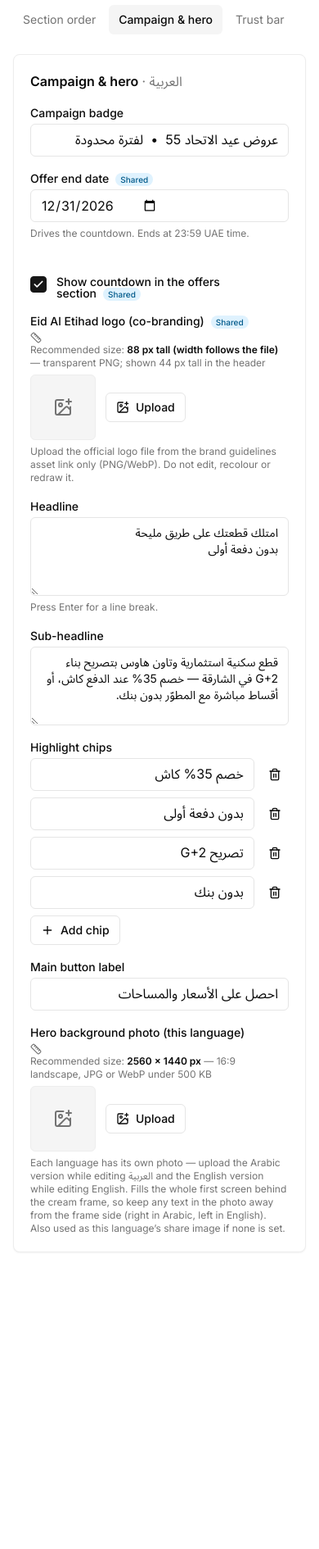
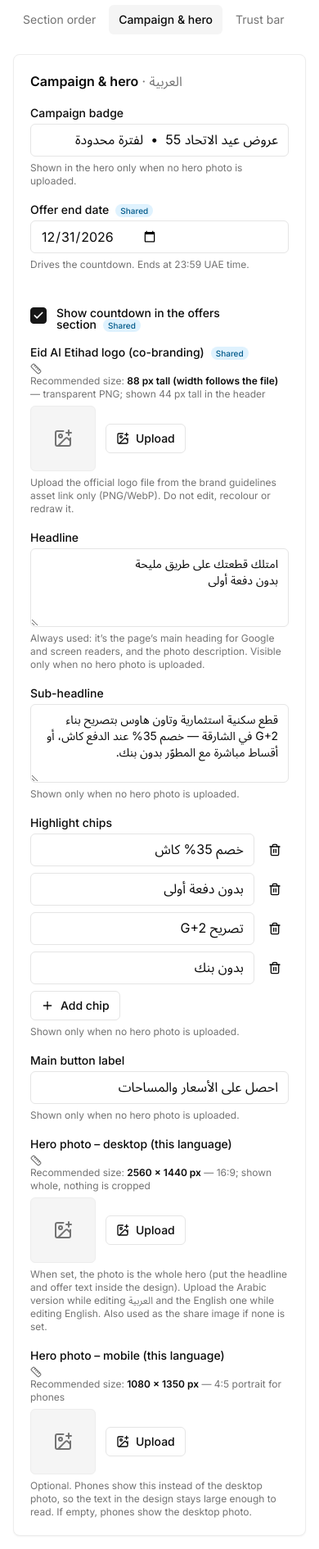
Before and after one commit to ahmmedhashem/eid-al-etihad-offer, a Laravel app: page /dashboard/content in a window 390 px wide. Shown: the part 409-2299 px from the top of the page at 82% size. Before the commit the page ends 1937 px from the top, so only its background shows below. Run offline with Laravel 12, Linux system fonts and the light colour scheme; a user stored in the database is signed in; data comes from the database, SQL or seed files in the repository; data that the repository does not hold is empty; style sheets or scripts are compiled from the project's sources; some libraries are stand-ins or nearby versions.

Commit message:
Hero is the photo only; header no longer wraps; drop "available plots"
- Hero: with a photo uploaded, the photo is the whole hero, shown uncropped
  (real width/height from the server, so no layout shift); the cream text
  frame only appears when no photo is set. Headline kept as a hidden h1 for
  Google and screen readers.
- New optional per-language mobile hero photo (1080 × 1350) via <picture>;
  preloads split by media query
- Header: no wrapping or clipping — nowrap text, smaller logos, full nav
  from 1280px, phone number from 1536px
- Plot cards: removed the "available plots" row and its dashboard field
- Content cache key now includes a fingerprint of the defaults, so a deploy
  that adds fields never serves an older cached shape (was a 500)

Co-Authored-By: Claude Opus 5.5 <noreply@anthropic.com>

```diff
--- a/app/Http/Requests/Admin/UpdateContentRequest.php
+++ b/app/Http/Requests/Admin/UpdateContentRequest.php
@@ -69,6 +69,7 @@ class UpdateContentRequest extends FormRequest
             'content.campaign.cobrand_logo' => $image,
             'content.seo.og_image' => $image,
             'content.hero.image' => $image,
+            'content.hero.image_mobile' => $image,
             'content.project.image' => $image,
             'content.plots.image' => $image,
             'content.gallery.images' => ['array', 'max:24'],
--- a/app/Support/EnglishContent.php
+++ b/app/Support/EnglishContent.php
@@ -39,6 +39,7 @@ class EnglishContent
                 'chips' => ['35% off cash', 'No down payment', 'G+2 permit', 'No bank'],
                 'cta_label' => 'Get prices & plot sizes',
                 'image' => null,
+                'image_mobile' => null,
             ],
             'stats' => [
                 ['value' => 'Since 2002', 'label' => 'In the real estate market'],
--- a/app/Support/LandingContent.php
+++ b/app/Support/LandingContent.php
@@ -40,7 +40,7 @@ class LandingContent
     ];
 
     /** Fields that are legitimately null when empty; every other empty value is stored as "". */
-    private const NULLABLE_KEYS = ['logo', 'cobrand_logo', 'og_image', 'image', 'url', 'offer_ends_at'];
+    private const NULLABLE_KEYS = ['logo', 'cobrand_logo', 'og_image', 'image', 'image_mobile', 'url', 'offer_ends_at'];
 
     public static function get(string $locale = 'ar'): array
     {
@@ -109,9 +109,16 @@ class LandingContent
         return $locale === 'ar' ? 'landing' : "landing_{$locale}";
     }
 
+    /**
+     * The key includes a fingerprint of the defaults, so a deploy that adds or changes content fields
+     * never serves an older cached shape (which would miss the new keys).
+     */
     private static function cacheKey(string $locale): string
     {
-        return "landing_content_{$locale}";
+        static $fingerprint = [];
+        $fingerprint[$locale] ??= substr(md5(serialize([self::defaults('ar'), self::defaults($locale), self::SHARED])), 0, 12);
+
+        return "landing_content_{$locale}_{$fingerprint[$locale]}";
     }
 
     private static function stored(string $locale): array
@@ -259,6 +266,7 @@ class LandingContent
                 'chips' => ['خصم 35% كاش', 'بدون دفعة أولى', 'تصريح G+2', 'بدون بنك'],
                 'cta_label' => 'احصل على الأسعار والمساحات',
                 'image' => null, // per language: each page can use its own hero photo
+                'image_mobile' => null, // optional portrait version for phones (per language)
             ],
             'stats' => [
                 ['value' => 'منذ 2002', 'label' => 'خبرة في السوق العقاري'],
--- a/resources/js/landing/sections.tsx
+++ b/resources/js/landing/sections.tsx
@@ -40,7 +40,10 @@ function LanguageSwitch({ className }: { className?: string }) {
                 e.preventDefault();
                 window.location.href = otherUrl + window.location.search;
             }}
-            className={cn('text-ink/80 hover:text-ink rounded-md px-2 py-1 text-[15px] font-semibold underline-offset-4 hover:underline', className)}
+            className={cn(
+                'text-ink/80 hover:text-ink rounded-md px-2 py-1 text-[15px] font-semibold whitespace-nowrap underline-offset-4 hover:underline',
+                className,
+            )}
         >
             {ui.switchLabel}
         </a>
@@ -51,11 +54,13 @@ const telHref = (phone: string) => `tel:${phone.replace(/[^\d+]/g, '')}`;
 
 function BrandLogo({ content, light }: P & { light?: boolean }) {
     const b = content.brand;
-    if (b.logo) return <img src={b.logo} alt={b.name} className="h-11 w-auto" />;
+    if (b.logo) return <img src={b.logo} alt={b.name} className="h-10 w-auto sm:h-11" />;
     return (
         <div className="flex flex-col leading-tight">
-            <span className={cn('text-xl font-extrabold sm:text-[26px]', light ? 'text-white' : 'text-ink')}>{b.name}</span>
-            <span className={cn('font-en text-[10px] font-semibold tracking-wide', light ? 'text-ochre' : 'text-terra-dark')}>{b.name_en}</span>
+            <span className={cn('text-lg font-extrabold whitespace-nowrap sm:text-[22px]', light ? 'text-white' : 'text-ink')}>{b.name}</span>
+            <span className={cn('font-en text-[10px] font-semibold tracking-wide whitespace-nowrap', light ? 'text-ochre' : 'text-terra-dark')}>
+                {b.name_en}
+            </span>
         </div>
     );
 }
@@ -75,36 +80,37 @@ export function Header({ content }: P) {
 
     return (
         <header className={cn('border-line bg-cream/95 sticky top-0 z-40 border-b backdrop-blur transition-shadow', scrolled && 'shadow-md')}>
-            <Container className="flex h-[76px] items-center justify-between gap-6">
+            <Container className="flex h-[76px] items-center justify-between gap-4 xl:gap-6">
                 {/* Co-branding lock-up: company logo | divider | official Eid Al Etihad logo (uploaded in the dashboard) */}
-                <div className="flex items-center gap-4">
+                <div className="flex shrink-0 items-center gap-3 sm:gap-4">
                     <BrandLogo content={content} />
                     {content.campaign.cobrand_logo && (
                         <>
-                            <span className="bg-ink/30 h-10 w-px" aria-hidden />
-                            <img src={content.campaign.cobrand_logo} alt={ui.cobrandAlt} className="h-11 w-auto" />
+                            <span className="bg-ink/30 h-9 w-px" aria-hidden />
+                            <img src={content.campaign.cobrand_logo} alt={ui.cobrandAlt} className="h-9 w-auto sm:h-11" />
                         </>
                     )}
                 </div>
-                <nav className="hidden items-center gap-8 lg:flex" aria-label={ui.navLabel}>
+                {/* Full nav only where it fits on one line; smaller screens use the CTA + language switch */}
+                <nav className="hidden items-center gap-6 xl:flex" aria-label={ui.navLabel}>
                     {navItems(ui, enabled).map((n) => (
-                        <a key={n.key} href={`#${n.key}`} className="text-ink/80 hover:text-ink text-base font-medium">
+                        <a key={n.key} href={`#${n.key}`} className="text-ink/80 hover:text-ink text-[15px] font-medium whitespace-nowrap">
                             {n.label}
                         </a>
                     ))}
                 </nav>
-                <div className="flex items-center gap-3 sm:gap-5">
+                <div className="flex shrink-0 items-center gap-3 sm:gap-4">
                     <a
                         id={TRACKING_IDS.callHeader}
                         href={telHref(content.brand.phone)}
                         onClick={() => trackCall('header', locale)}
                         dir="ltr"
-                        className="text-ink hover:text-terra hidden font-bold xl:inline"
+                        className="text-ink hover:text-terra hidden font-bold whitespace-nowrap 2xl:inline"
                     >
                         {content.brand.phone}
                     </a>
                     <LanguageSwitch />
-                    <CtaButton onClick={goToForm} className="hidden min-h-11 px-5 py-2 text-[15px] sm:inline-flex">
+                    <CtaButton onClick={goToForm} className="hidden min-h-11 px-5 py-2 text-[15px] whitespace-nowrap sm:inline-flex">
                         {ui.book}
                     </CtaButton>
                 </div>
@@ -114,6 +120,46 @@ export function Header({ content }: P) {
 }
 
 export function Hero({ content }: P) {
+    const h = content.hero;
+    // With a hero photo, the photo IS the hero (its text is part of the design): show it whole, never cropped.
+    if (h.image) {
+        const title = h.title.replace(/\s*\n\s*/g, ' ');
+        const [w, hgt] = h.image_size ?? [2560, 1440];
+        const mobileSet = h.image_mobile ? (srcSetFor(h.image_mobile) ?? h.image_mobile) : null;
+        return (
+            <section className="bg-slate relative">
+                {/* The visible text is inside the photo; keep a real headline for Google and screen readers. */}
+                <h1 className="sr-only">{title}</h1>
+                <picture>
+                    {mobileSet && (
+                        <source
+                            media="(max-width: 767px)"
+                            srcSet={mobileSet}
+                            sizes="100vw"
+                            width={h.image_mobile_size?.[0] ?? 1080}
+                            height={h.image_mobile_size?.[1] ?? 1350}
+                        />
+                    )}
+                    <img
+                        src={h.image}
+                        srcSet={srcSetFor(h.image)}
+                        sizes="100vw"
+                        width={w}
+                        height={hgt}
+                        alt={title}
+                        fetchPriority="high"
+                        decoding="async"
+                        className="block h-auto w-full"
+                    />
+                </picture>
+            </section>
+        );
+    }
+    return <HeroTextFrame content={content} />;
+}
+
+/** Fallback hero (no photo uploaded yet): brand gradient with the text frame. */
+function HeroTextFrame({ content }: P) {
     const h = content.hero;
     return (
         // Full-bleed background photo filling the first screen (below the sticky header).
@@ -351,7 +397,6 @@ export function Plots({ content }: P) {
                                 {[
                                     [ui.areaFrom, it.area],
                                     [ui.permit, it.permit],
-                                    [ui.available, it.count],
                                 ].map(([k, v]) => (
                                     <div key={k} className="flex items-center justify-between border-t border-white/10 py-3.5">
                                         <dt className="text-base text-white">{k}</dt>
--- a/resources/js/landing/types.ts
+++ b/resources/js/landing/types.ts
@@ -25,6 +25,10 @@ export interface LandingContent {
         chips: string[];
         cta_label: string;
         image: string | null;
+        image_mobile: string | null;
+        /** [width, height] added by the server for uploaded photos */
+        image_size?: [number, number] | null;
+        image_mobile_size?: [number, number] | null;
     };
     stats: { value: string; label: string }[];
     offers: {
--- a/resources/js/pages/admin/content.tsx
+++ b/resources/js/pages/admin/content.tsx
@@ -35,7 +35,7 @@ function buildTabs(amenityIcons: string[]): { key: string; title: string; fields
             key: 'hero',
             title: 'Campaign & hero',
             fields: [
-                { type: 'text', key: 'campaign.badge', label: 'Campaign badge' },
+                { type: 'text', key: 'campaign.badge', label: 'Campaign badge', help: 'Shown in the hero only when no hero photo is uploaded.' },
                 {
                     type: 'date',
                     key: 'campaign.offer_ends_at',
@@ -52,16 +52,34 @@ function buildTabs(amenityIcons: string[]): { key: string; title: string; fields
                     size: { h: 88, note: 'transparent PNG; shown 44 px tall in the header' },
                     help: 'Upload the official logo file from the brand guidelines asset link only (PNG/WebP). Do not edit, recolour or redraw it.',
                 },
-                { type: 'textarea', key: 'hero.title', label: 'Headline', help: 'Press Enter for a line break.' },
-                { type: 'textarea', key: 'hero.subtitle', label: 'Sub-headline' },
-                { type: 'list', key: 'hero.chips', label: 'Highlight chips', addLabel: 'Add chip' },
-                { type: 'text', key: 'hero.cta_label', label: 'Main button label' },
+                {
+                    type: 'textarea',
+                    key: 'hero.title',
+                    label: 'Headline',
+                    help: 'Always used: it’s the page’s main heading for Google and screen readers, and the photo description. Visible only when no hero photo is uploaded.',
+                },
+                { type: 'textarea', key: 'hero.subtitle', label: 'Sub-headline', help: 'Shown only when no hero photo is uploaded.' },
+                {
+                    type: 'list',
+                    key: 'hero.chips',
+                    label: 'Highlight chips',
+                    addLabel: 'Add chip',
+                    help: 'Shown only when no hero photo is uploaded.',
+                },
+                { type: 'text', key: 'hero.cta_label', label: 'Main button label', help: 'Shown only when no hero photo is uploaded.' },
                 {
                     type: 'image',
                     key: 'hero.image',
-                    label: 'Hero background photo (this language)',
-                    size: { w: 2560, h: 1440, note: '16:9 landscape, JPG or WebP under 500 KB' },
-                    help: 'Each language has its own photo — upload the Arabic version while editing العربية and the English version while editing English. Fills the whole first screen behind the cream frame, so keep any text in the photo away from the frame side (right in Arabic, left in English). Also used as this language’s share image if none is set.',
+                    label: 'Hero photo – desktop (this language)',
+                    size: { w: 2560, h: 1440, note: '16:9; shown whole, nothing is cropped' },
+                    help: 'When set, the photo is the whole hero (put the headline and offer text inside the design). Upload the Arabic version while editing العربية and the English one while editing English. Also used as the share image if none is set.',
+                },
+                {
+                    type: 'image',
+                    key: 'hero.image_mobile',
+                    label: 'Hero photo – mobile (this language)',
+                    size: { w: 1080, h: 1350, note: '4:5 portrait for phones' },
+                    help: 'Optional. Phones show this instead of the desktop photo, so the text in the design stays large enough to read. If empty, phones show the desktop photo.',
                 },
             ],
         },
@@ -144,7 +162,6 @@ function buildTabs(amenityIcons: string[]): { key: string; title: string; fields
                         { type: 'text', key: 'description', label: 'Description' },
                         { type: 'text', key: 'area', label: 'Area from' },
                         { type: 'text', key: 'permit', label: 'Building permit' },
-                        { type: 'text', key: 'count', label: 'Plots available' },
                     ],
                 },
                 { type: 'text', key: 'plots.cta_label', label: 'Card button label' },
--- a/resources/views/app.blade.php
+++ b/resources/views/app.blade.php
@@ -60,9 +60,12 @@
         @endif
 
         @if ($isLanding && $heroImage)
-            {{-- Largest element on the page: start downloading it before CSS/JS are parsed --}}
-            <link rel="preload" as="image" href="{{ $heroImage }}" fetchpriority="high"
-                @if ($heroSrcset = \App\Support\ImageOptimizer::srcset($heroImage)) imagesrcset="{{ $heroSrcset }}" imagesizes="100vw" @endif>
+            {{-- Largest element on the page: start downloading it before CSS/JS are parsed (phone version if set) --}}
+            @php $heroMobile = $landing['hero_image_mobile'] ?? null; @endphp
+            @foreach (array_filter([[$heroImage, $heroMobile ? '(min-width: 768px)' : null], [$heroMobile, '(max-width: 767px)']], fn ($i) => $i[0]) as [$src, $media])
+                <link rel="preload" as="image" href="{{ $src }}" fetchpriority="high" @if ($media) media="{{ $media }}" @endif
+                    @if ($set = \App\Support\ImageOptimizer::srcset($src)) imagesrcset="{{ $set }}" imagesizes="100vw" @endif>
+            @endforeach
         @endif
         <link rel="preconnect" href="https://fonts.googleapis.com">
         <link rel="preconnect" href="https://fonts.gstatic.com" crossorigin>
```
Also changed, not shown: app/Http/Controllers/LandingController.php (+15 -0 lines), tests/Feature/LandingPageTest.php (+26 -0 lines).
